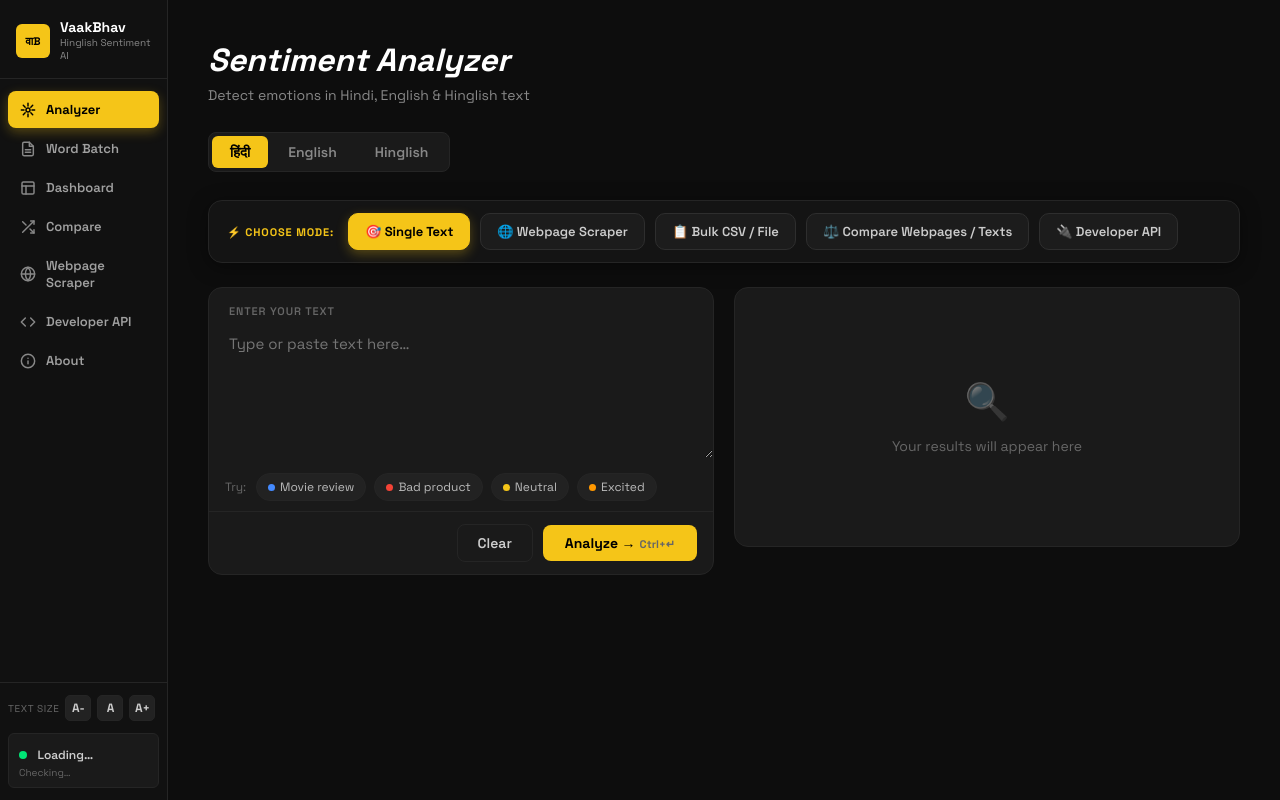
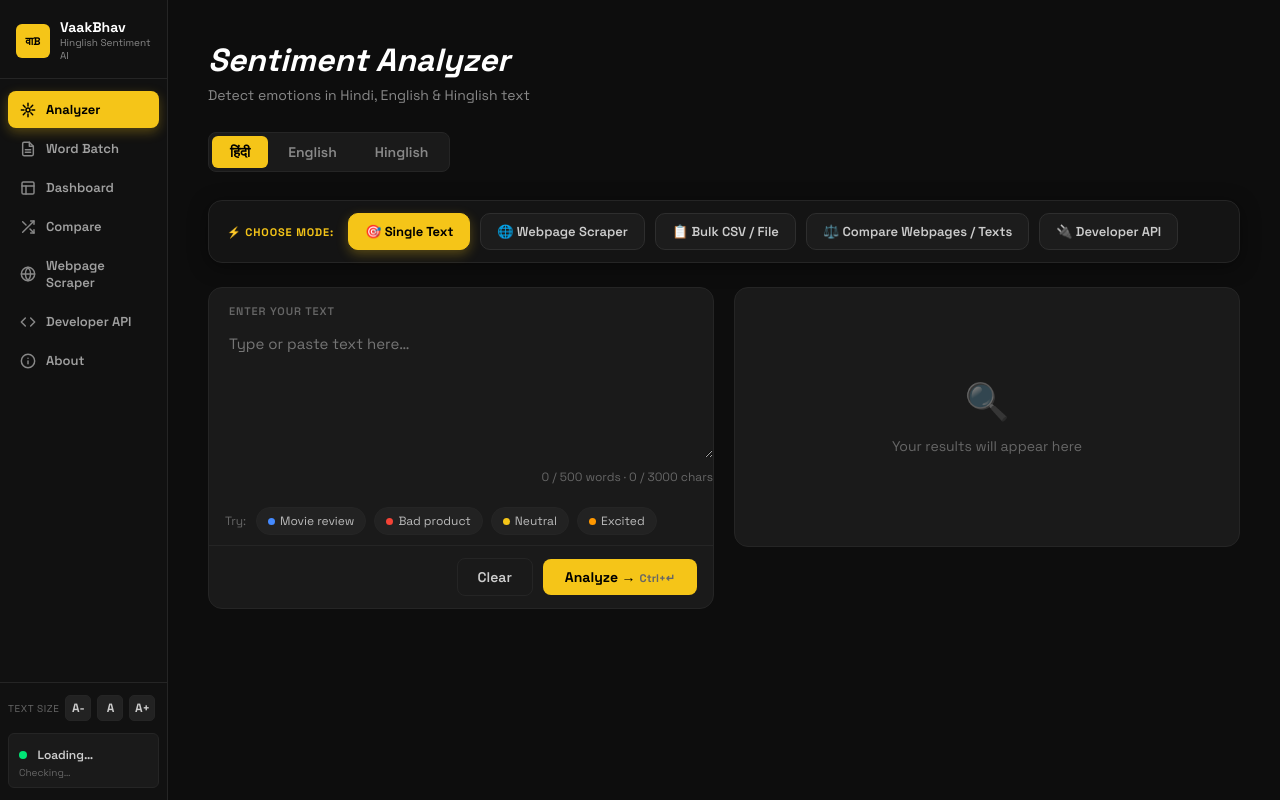
Before and after one commit to ashik-2516/Vaakbhav, a Flask app: page /app in a window 1280 px wide. Run offline with Flask 3, Linux system fonts and the light colour scheme.

Commit message:
feat: add min character enforcement, max 500 word limit warnings, and setTry auto-analysis

```diff
--- a/templates/index.html
+++ b/templates/index.html
@@ -416,8 +416,13 @@ svg.donut{transform:rotate(-90deg);}
     <div class="analyzer-split">
       <div class="input-card">
         <div class="input-label">Enter Your Text</div>
-        <textarea id="ana-input" placeholder="Type or paste text here…" maxlength="3000"></textarea>
-        <div class="try-row">
+        <textarea id="ana-input" placeholder="Type or paste text here…" maxlength="3000" oninput="updateAnaCounter()"></textarea>
+        <div style="display:flex;justify-content:space-between;align-items:center;margin-top:6px;font-size:12px;color:var(--muted);flex-wrap:wrap;gap:8px;">
+          <span id="min-word-warning" style="color:#ff5252;display:none;font-weight:600;">Minimum 3 characters required to analyze.</span>
+          <span id="max-word-warning" style="color:var(--yellow);display:none;font-weight:600;">Max limit (500 words) reached. <a href="#" onclick="showPage('batch',document.querySelector('[data-page=batch]'));return false;" style="color:var(--yellow);text-decoration:underline;">Switch to Bulk CSV / Word Batch Mode →</a></span>
+          <span id="ana-counter" style="margin-left:auto;">0 / 500 words · 0 / 3000 chars</span>
+        </div>
+        <div class="try-row" style="margin-top:12px;">
           <span class="try-label">Try:</span>
           <span class="try-pill" onclick="setTry('movie')"><span class="dot" style="background:#448aff;"></span>Movie review</span>
           <span class="try-pill" onclick="setTry('bad')"><span class="dot" style="background:#f44336;"></span>Bad product</span>
@@ -774,33 +779,89 @@ function setLang(l,btn){
   btn.classList.add('active');
 }
 
-function setTry(k){document.getElementById('ana-input').value=SAMPLES[k]||'';}
+function updateAnaCounter(){
+  const val = document.getElementById('ana-input').value;
+  const chars = val.length;
+  const words = val.trim() ? val.trim().split(/\s+/).length : 0;
+  const counterEl = document.getElementById('ana-counter');
+  const minWarn = document.getElementById('min-word-warning');
+  const maxWarn = document.getElementById('max-word-warning');
+
+  if(counterEl) counterEl.textContent = `${words} / 500 words · ${chars} / 3000 chars`;
+
+  if(chars > 0 && chars < 3){
+    if(minWarn) minWarn.style.display = 'inline';
+  } else {
+    if(minWarn) minWarn.style.display = 'none';
+  }
+
+  if(words >= 500 || chars >= 3000){
+    if(maxWarn) maxWarn.style.display = 'inline';
+  } else {
+    if(maxWarn) maxWarn.style.display = 'none';
+  }
+}
+
+function setTry(k){
+  document.getElementById('ana-input').value = SAMPLES[k] || '';
+  updateAnaCounter();
+  analyzeText();
+}
 
 // ═══════════════════════════════════════════
 // ANALYZER
 // ═══════════════════════════════════════════
 async function analyzeText(){
-  const text=document.getElementById('ana-input').value.trim();
-  if(!text){toast('Please enter some text');return;}
-  const btn=document.getElementById('ana-btn');
-  btn.disabled=true;btn.textContent='Analyzing…';
+  const text = document.getElementById('ana-input').value.trim();
+  if(!text || text.length < 3){
+    toast('Please enter at least 3 characters to analyze sentiment.');
+    const minWarn = document.getElementById('min-word-warning');
+    if(minWarn) minWarn.style.display = 'inline';
+    return;
+  }
+
+  const words = text.split(/\s+/).length;
+  if(words > 500){
+    toast('Input exceeds 500 words limit. Switching to Word Batch Mode for large datasets!');
+    showPage('batch', document.querySelector('[data-page=batch]'));
+    return;
+  }
+
+  const btn = document.getElementById('ana-btn');
+  btn.disabled = true;
+  btn.textContent = 'Analyzing…';
   showResultLoading();
+
   try{
-    const res=await fetch('/predict',{method:'POST',headers:{'Content-Type':'application/json'},body:JSON.stringify({text})});
-    const data=await res.json();
-    if(data.error&&!data.sentiment){showResultError(data.error);return;}
-    showResult(data,text);
-    addHistory(text,data.sentiment,data.scores,null);
-  }catch(e){showResultError('Connection error');}
-  finally{btn.disabled=false;btn.textContent='Analyze →';}
+    const res = await fetch('/predict', {
+      method: 'POST',
+      headers: { 'Content-Type': 'application/json' },
+      body: JSON.stringify({ text })
+    });
+    const data = await res.json();
+    if(data.error && !data.sentiment){
+      showResultError(data.error);
+      return;
+    }
+    showResult(data, text);
+    addHistory(text, data.sentiment, data.scores, null);
+  } catch(e){
+    showResultError('Connection error');
+  } finally {
+    btn.disabled = false;
+    btn.textContent = 'Analyze →';
+  }
 }
 
 function clearAnalyzer(){
-  document.getElementById('ana-input').value='';
-  document.getElementById('result-empty').style.display='flex';
-  document.getElementById('result-content').style.display='none';
-  document.getElementById('result-card').style.alignItems='center';
-  document.getElementById('result-card').style.justifyContent='center';
+  document.getElementById('ana-input').value = '';
+  updateAnaCounter();
+  const hlSec = document.getElementById('word-hl-section');
+  if(hlSec) hlSec.style.display = 'none';
+  document.getElementById('result-empty').style.display = 'flex';
+  document.getElementById('result-content').style.display = 'none';
+  document.getElementById('result-card').style.alignItems = 'center';
+  document.getElementById('result-card').style.justifyContent = 'center';
 }
 
 function showResultLoading(){
```
